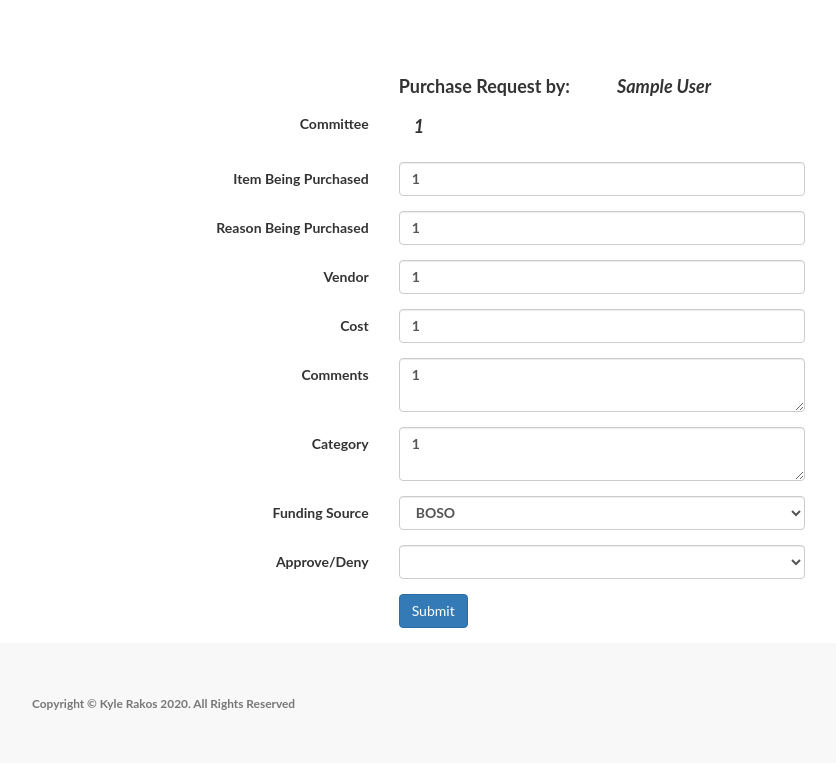
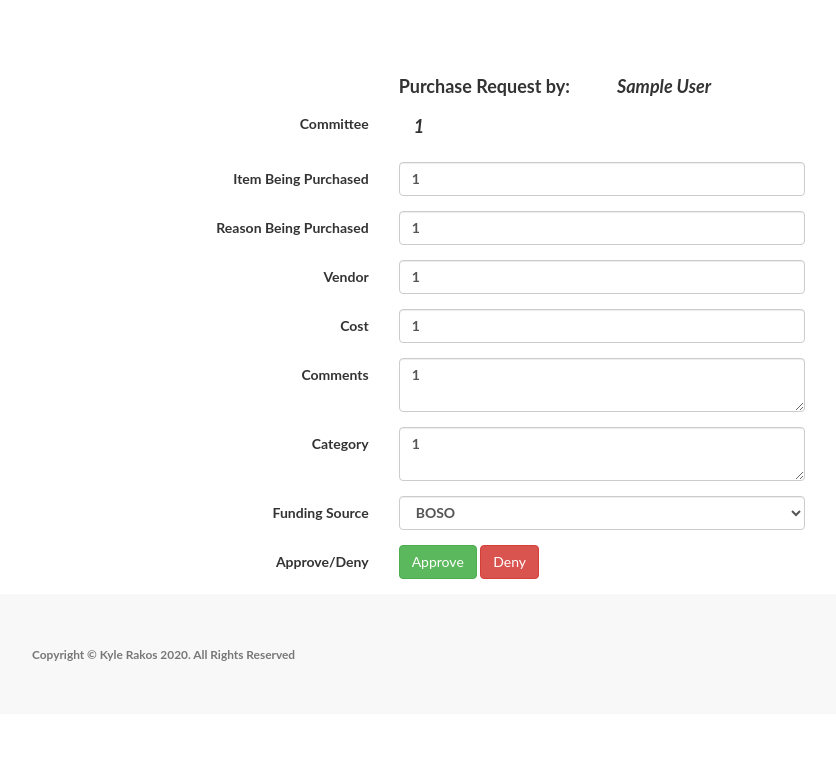
Before and after one commit to PurdueIEEE/boilerbooks, a PHP site: page /approve/index.php in a window 1280 px wide. Shown: the part 288-1051 px from the top of the page, without its empty margins (38-874 px from the left). After the commit the page ends 949 px from the top, so only its background shows below. Run offline with PHP 8.4, Linux system fonts and the light colour scheme; the visitor is signed in with stand-in values (Sample User, id 1); data that the repository does not hold is empty; a stand-in replaces the project's code that opens the database connection; some libraries are stand-ins or nearby versions.

Commit message:
Change interface for approve to buttons for submit and deny.
Also some whitespace reformats and typo fixing in comments.

```diff
--- a/api/request/index.php
+++ b/api/request/index.php
@@ -1,6 +1,6 @@
 <?php
 /*** This api inserts information into the database that is needed for a purchase request, provides info
-/*** to the requestor through a session variable (name, and item), redirects to seperate page,
+/*** to the requester through a session variable (name, and item), redirects to separate page,
 /*** and sends an email to the potential approver ***/
 
 	session_start();
@@ -17,7 +17,7 @@
 	$returnStat = "200";
 
 	/*** Add purchase request to database ***/
-	// At some point consider accepting all info using JSON formating
+	// At some point consider accepting all info using JSON formatting
 	$item = $reason = $vendor = $committee = $cost = $comments = $category = "";
 	$item = test_input($_POST["item"]);
 	$reason = test_input($_POST["reason"]);
@@ -26,7 +26,7 @@
 	$cost = test_input($_POST["cost"]);
 	$comments = test_input($_POST["comments"]);
 	$category = test_input($_POST["category"]);
-	$usr = $_SESSION['user']; // eventually make this a passed parameeter (maybe)
+	$usr = $_SESSION['user']; // eventually make this a passed parameter (maybe)
 
 	try {
 		$cost = test_input(str_replace('$','',$cost));
--- a/approve/index.php
+++ b/approve/index.php
@@ -155,11 +155,9 @@ $conn = null;
 		</div>
 
 
-
-
 		<!-- Select Basic -->
 		<div class="form-group">
-			<label class="col-md-4 control-label" for="category">Funding Source</label>
+			<label class="col-md-4 control-label" for="fundsource">Funding Source</label>
 			<div class="col-md-4">
 				<select id="fundsource" name="fundsource" class="form-control">
 					<option value="BOSO">BOSO</option>
@@ -169,9 +167,8 @@ $conn = null;
 			</div>
 		</div>
 
-		<!-- Select Basic -->
-		<div class="form-group">
-			<label class="col-md-4 control-label" for="category">Approve/Deny</label>
+		<div class="form-group" style="display: none">
+			<label class="col-md-4 control-label" for="status">Approve/Deny</label>
 			<div class="col-md-4">
 				<select id="status" name="status" class="form-control" required="">
 					<option></option>
@@ -181,11 +178,11 @@ $conn = null;
 			</div>
 		</div>
 
-		<!-- Button -->
 		<div class="form-group">
-			<label class="col-md-4 control-label" for="submit"></label>
+		    <label class="col-md-4 control-label" for="btnApprove">Approve/Deny</label>
 			<div class="col-md-4">
-				<button id="submit" name="submit" class="btn btn-primary">Submit</button>
+				<button type="submit" id="btnApprove" name="approve" class="btn btn-success" onclick="setStatus('Approved')">Approve</button>
+				<button type="submit" id="btnDeny"    name="deny"    class="btn btn-danger"  onclick="setStatus('Denied')"   >Deny</button>
 			</div>
 		</div>
 
@@ -200,6 +197,10 @@ $conn = null;
 		var full = title.concat(com);
 		window.location = full;
 	}
+
+	function setStatus(status) {
+	    document.getElementById("status").value = status;
+	}
 </script>
 
 
```
Also changed, not shown: request/index.php (+3 -22 lines), 1 other file.
